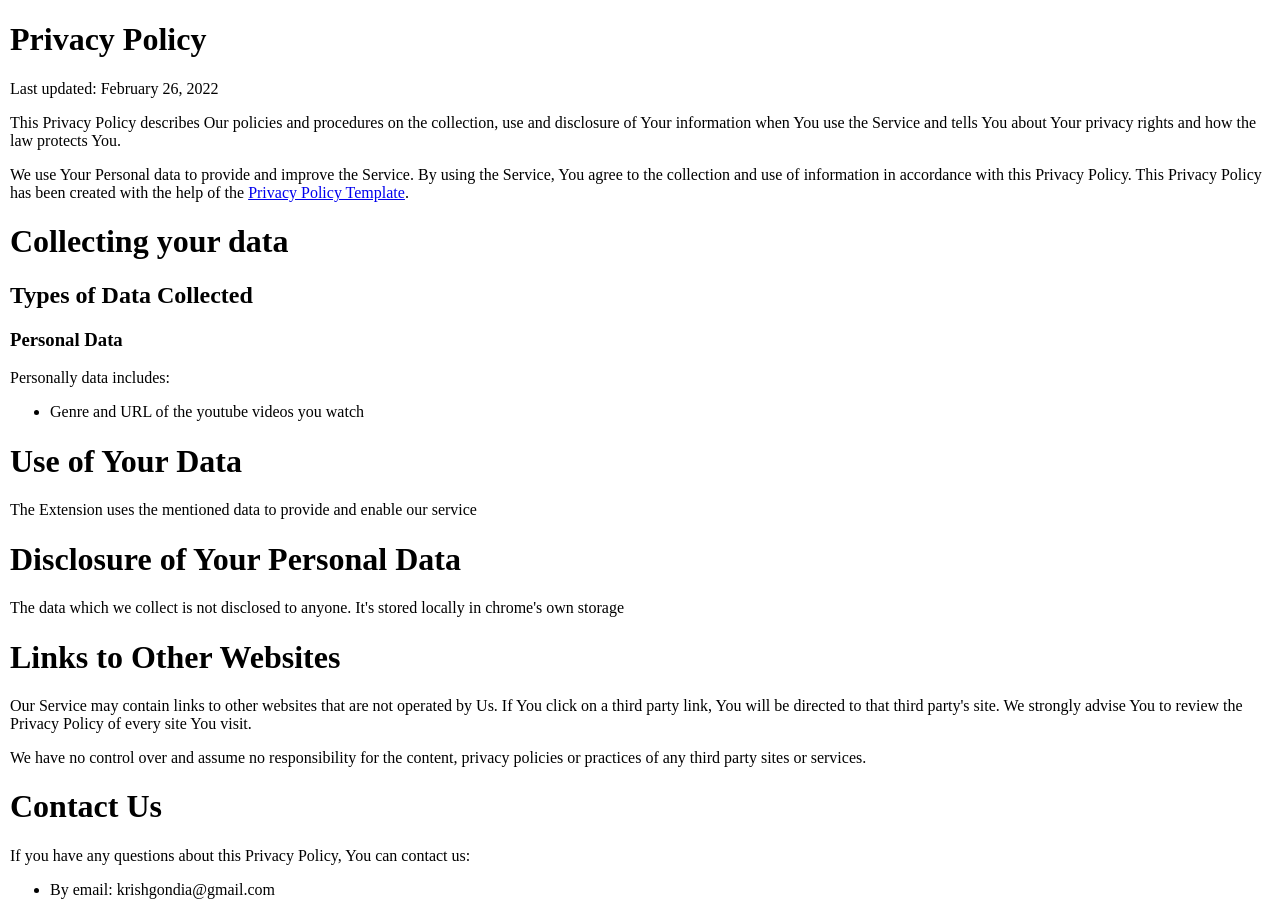
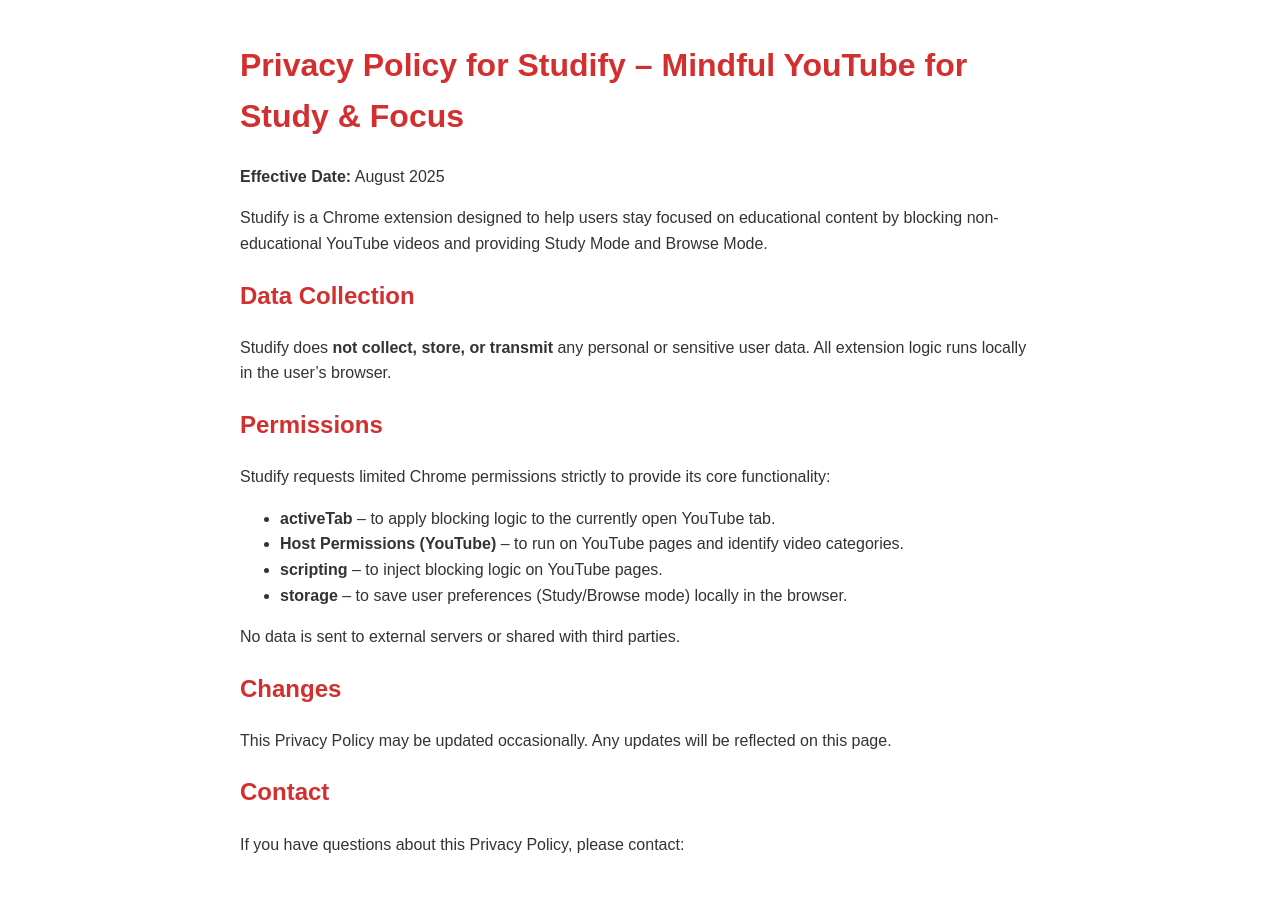
Before and after one commit to krishgon/privacyPolicy, a plain HTML site: page index.html in a window 1280 px wide. Drawn offline with Linux system fonts and the light colour scheme.

Commit message:
Update index.html

```diff
--- a/index.html
+++ b/index.html
@@ -1,45 +1,58 @@
 <!DOCTYPE html>
 <html lang="en">
+<head>
+  <meta charset="UTF-8">
+  <meta name="viewport" content="width=device-width, initial-scale=1.0">
+  <title>Privacy Policy – Studify</title>
+  <style>
+    body {
+      font-family: Arial, sans-serif;
+      max-width: 800px;
+      margin: 40px auto;
+      padding: 0 20px;
+      line-height: 1.6;
+      color: #333;
+    }
+    h1, h2 {
+      color: #d32f2f;
+    }
+  </style>
+</head>
+<body>
+  <h1>Privacy Policy for Studify – Mindful YouTube for Study & Focus</h1>
+  <p><strong>Effective Date:</strong> August 2025</p>
 
-<head>
-    <meta charset="UTF-8">
-    <meta http-equiv="X-UA-Compatible" content="IE=edge">
-    <meta name="viewport" content="width=device-width, initial-scale=1.0">
-    <title>Privacy Policy</title>
-</head>
+  <p>
+    Studify is a Chrome extension designed to help users stay focused on educational content
+    by blocking non-educational YouTube videos and providing Study Mode and Browse Mode.
+  </p>
 
-<body style="margin: 0px 10px;">
-    <h1>Privacy Policy</h1>
-    <p>Last updated: February 26, 2022</p>
-    <p>This Privacy Policy describes Our policies and procedures on the collection, use and disclosure of Your
-        information when You use the Service and tells You about Your privacy rights and how the law protects You.</p>
-    <p>We use Your Personal data to provide and improve the Service. By using the Service, You agree to the collection
-        and use of information in accordance with this Privacy Policy. This Privacy Policy has been created with the
-        help of the <a href="https://www.privacypolicies.com/blog/privacy-policy-template/" target="_blank">Privacy
-            Policy Template</a>.</p>
+  <h2>Data Collection</h2>
+  <p>
+    Studify does <strong>not collect, store, or transmit</strong> any personal or sensitive user data.
+    All extension logic runs locally in the user’s browser.
+  </p>
 
-    <h1>Collecting your data</h1>
-    <h2>Types of Data Collected</h2>
-    <h3>Personal Data</h3>
-    <p>Personally data includes:</p>
-    <ul>
-        <li>Genre and URL of the youtube videos you watch</li>
-    </ul>
-    <h1>Use of Your Data</h1>
-    <p>The Extension uses the mentioned data to provide and enable our service</p>
-    <h1>Disclosure of Your Personal Data</h1>
-    <p>The data which we collect is not disclosed to anyone. It's stored locally in chrome's own storage</p>
-    <h1>Links to Other Websites</h1>
-    <p>Our Service may contain links to other websites that are not operated by Us. If You click on a third party link,
-        You will be directed to that third party's site. We strongly advise You to review the Privacy Policy of every
-        site You visit.</p>
-    <p>We have no control over and assume no responsibility for the content, privacy policies or practices of any third
-        party sites or services.</p>
-    <h1>Contact Us</h1>
-    <p>If you have any questions about this Privacy Policy, You can contact us:</p>
-    <ul>
-        <li>By email: krishgondia@gmail.com</li>
-    </ul>
-</body>
+  <h2>Permissions</h2>
+  <p>
+    Studify requests limited Chrome permissions strictly to provide its core functionality:
+  </p>
+  <ul>
+    <li><strong>activeTab</strong> – to apply blocking logic to the currently open YouTube tab.</li>
+    <li><strong>Host Permissions (YouTube)</strong> – to run on YouTube pages and identify video categories.</li>
+    <li><strong>scripting</strong> – to inject blocking logic on YouTube pages.</li>
+    <li><strong>storage</strong> – to save user preferences (Study/Browse mode) locally in the browser.</li>
+  </ul>
+  <p>
+    No data is sent to external servers or shared with third parties.
+  </p>
 
-</html>
+  <h2>Changes</h2>
+  <p>
+    This Privacy Policy may be updated occasionally. Any updates will be reflected on this page.
+  </p>
+
+  <h2>Contact</h2>
+  <p>
+    If you have questions about this Privacy Policy, please contact:<br>
+    <a hr
```
